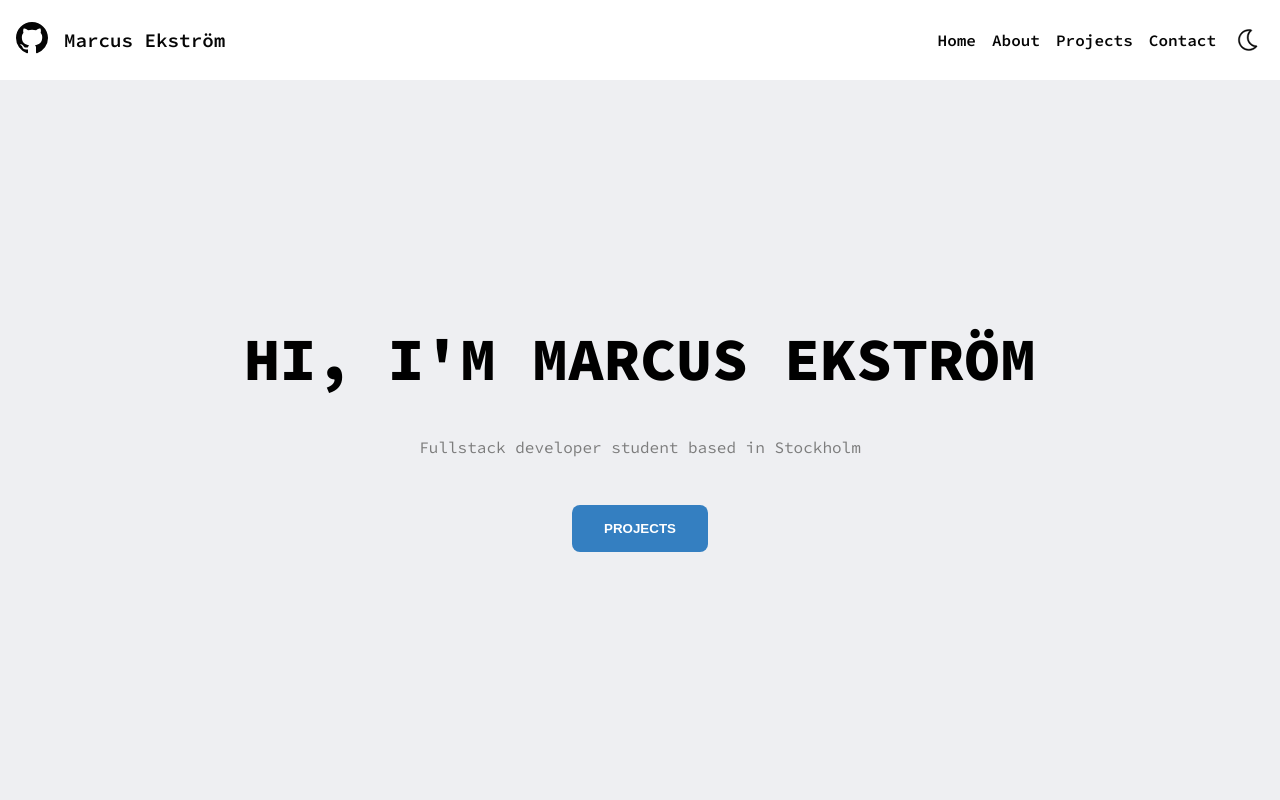
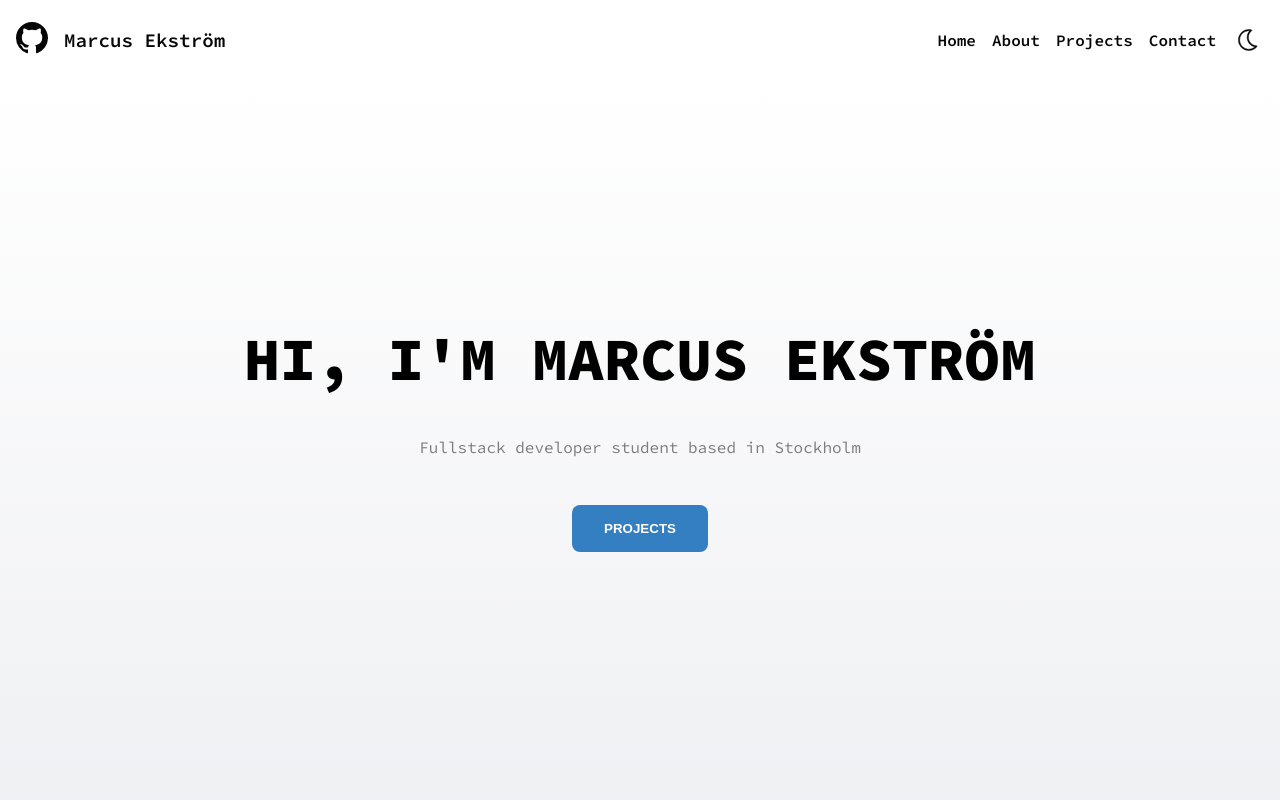
Before and after one commit to maek95/portfolio-marcus-ekstrom, a Next.js app: page / in a window 1280 px wide. Shown: the top 800 px of the page. Built offline with nearby package versions, Linux system fonts and the light colour scheme.

Commit message:
gradient... only in Hero section now. Added custom gradients to tailwind.config.js

```diff
--- a/app/globals.css
+++ b/app/globals.css
@@ -69,3 +69,13 @@ body {
   }
 }
  */
+
+
+ /* not using, I added them to tailwind.config.js instead so they are accessible at bg-white-gradient and bg-dark-gradient instead */
+.my-custom-white-gradient-to-bottom {
+  background: linear-gradient(to bottom, #ffffff 0%, #eeeff2 100%);
+}
+
+.my-custom-dark-gradient-to-bottom {
+  background: linear-gradient(to bottom, #23272f 0%, #1a1c21 100%);
+}
--- a/app/page.js
+++ b/app/page.js
@@ -44,6 +44,7 @@ export default function Home() {
           title="ABOUT ME"
           /* bgcolor={"[#f7f8fc]"}
           darkbgcolor={"[#23272F]"} */
+
         >
           <AboutMe/>
         </Section>
@@ -53,6 +54,8 @@ export default function Home() {
           title={"PROJECTS"}
           bgcolor={"[#EEEFF2]"}
           darkbgcolor={"[#1A1C21]"}
+         /*  graygradient={true} */
+          /* whitegradient={true} */
         >
           <Projects/>
         </Section>
--- a/components/Hero.jsx
+++ b/components/Hero.jsx
@@ -7,8 +7,15 @@ export default function Hero() {
 
   const { scrollToSection, projectsSectionRef } = useContext(SectionRefContext);
 
+  //bg-[#EEEFF2] dark:bg-[#1A1C21]
   return (
-    <div className="h-lvh flex justify-center items-center bg-[#EEEFF2] dark:bg-[#1A1C21] min-w-full"> {/* TODO: h-96 or h-lvh? */}
+    <div className="h-lvh flex justify-center items-center min-w-full bg-white-gradient dark:bg-dark-gradient" //see tailwind.config.js, I added these custom gradients there!
+    /* style={{
+      //background: "linear-gradient(to top, #EEEFF2 0%, #EEEFF2 80%, #FFFFFF 100%)"
+       //background: "linear-gradient(to bottom, #23272F 0%, #1A1C21 100%)"
+       background: "linear-gradient(to bottom, #FFFFFF 0%, #EEEFF2 100%)"
+    }} */
+    > {/* TODO: h-96 or h-lvh? */}
       {/* mt-[-5rem] because <Header> is h-20 and pushes Hero down 5rem */}
       <div className="mt-[-5rem] flex flex-col gap-12 text-center sm:w-[70%]">
         <h1 className="text-black dark:text-white text-5xl lg:text-6xl font-extrabold mx-4 ">HI, I'M MARCUS EKSTRÖM</h1>
--- a/tailwind.config.js
+++ b/tailwind.config.js
@@ -15,6 +15,8 @@ module.exports = {
         "gradient-radial": "radial-gradient(var(--tw-gradient-stops))",
         "gradient-conic":
           "conic-gradient(from 180deg at 50% 50%, var(--tw-gradient-stops))",
+        'white-gradient': 'linear-gradient(to bottom, #FFFFFF 0%, #EEEFF2 100%)',
+        'dark-gradient': 'linear-gradient(to bottom, #23272F 0%, #1A1C21 100%)',
       },
     },
   },
```
Also changed, not shown: components/Section.jsx (+9 -1 lines).
